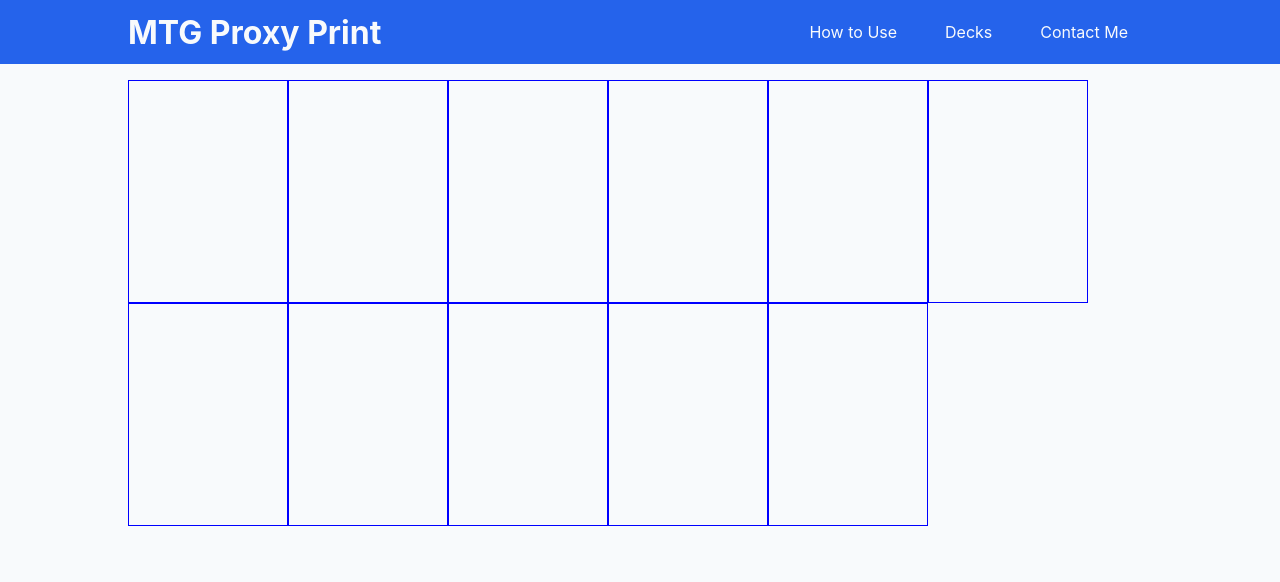
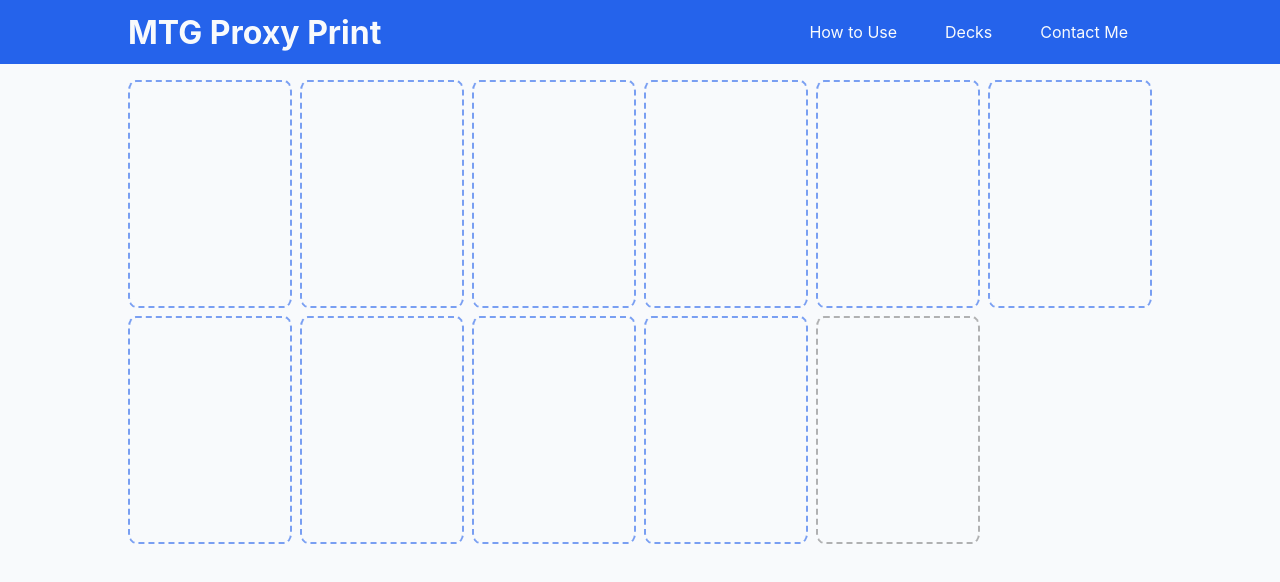
Before and after one commit to gabrieljamesbenedict/mtg-proxy-print, a React (Vite) app in the folder web/: page / in a window 1280 px wide. Shown: the top 582 px of the page. Built offline with nearby package versions, Linux system fonts and the light colour scheme.

Commit message:
style: add card styling inside of CardDisplay component

```diff
--- a/web/src/CardDisplay/CardDisplay.module.css
+++ b/web/src/CardDisplay/CardDisplay.module.css
@@ -5,13 +5,29 @@
         margin: 0 10vw;
 
         display: grid;
-        grid-template-columns: repeat(auto-fit, 10rem);
+        grid-template-columns: repeat(auto-fit, minmax(10rem, 1fr));
+        gap: 0.5rem;
 
         .cardbox-grid__card-item {
+
+            /* DO NOT CHANGE!!! These are Magic: The Gathering dimensions */
             aspect-ratio: 5 / 7;
+            border-radius: 4.75%;
 
-            /* border: 1px var(--color-primary) dash; */
-            border: 1px blue solid;
+            border: 2px dashed color-mix(in srgb, var(--color-primary) 60%, transparent);
+
+            transition: all 200ms ease-out;
+            cursor: pointer;
+
+            &:hover {
+                transform: translateY(-3px);
+            }
+
+            position: relative;
+        }
+
+        .cardbox-grid__card-item--input {
+            border-color: color-mix(in srgb, gray 60%, transparent);
         }
     }
 }
```
